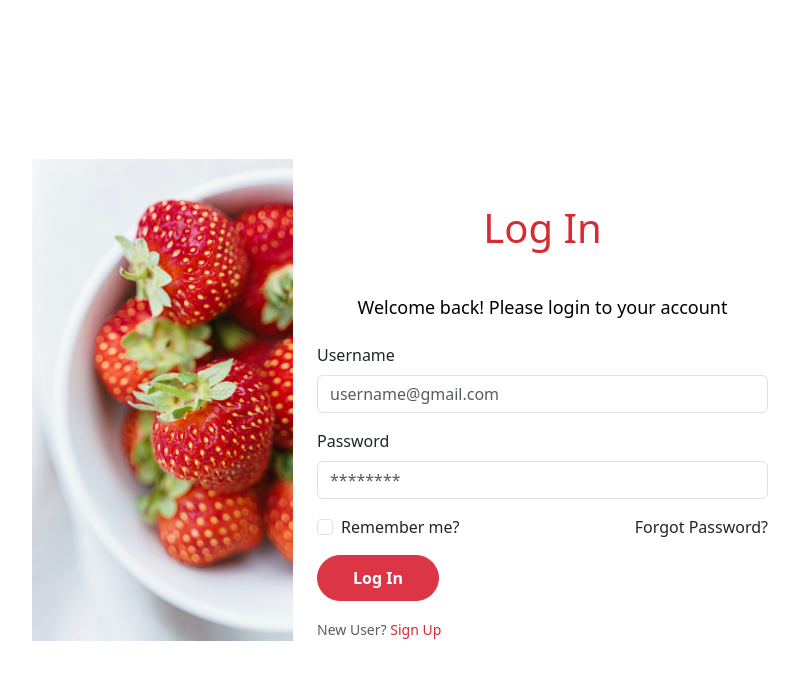
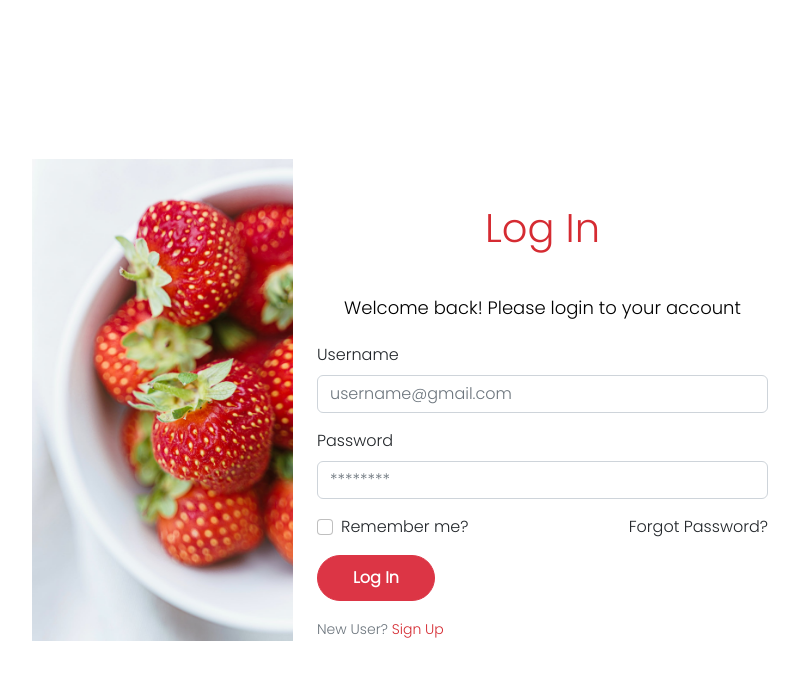
Before and after one commit to charles-okunzo/recipe-hub, an Angular app in the folder Frontend/recipe/: page /login in a window 1280 px wide. Shown: the top 680 px of the page, without its empty margins (240-1039 px from the left). Built offline with nearby package versions, Linux system fonts and the light colour scheme.

Commit message:
style --add google fonts link

```diff
--- a/Frontend/recipe/src/styles.css
+++ b/Frontend/recipe/src/styles.css
@@ -1,2 +1,7 @@
 /* You can add global styles to this file, and also import other style files */
-@import "~bootstrap/dist/css/bootstrap.css"
+
+@import url('https://fonts.googleapis.com/css2?family=Poppins:wght@300,400,500,600,700&display=swap');
+
+*{
+    font-family: 'Poppins', sans-serif;
+}
```
